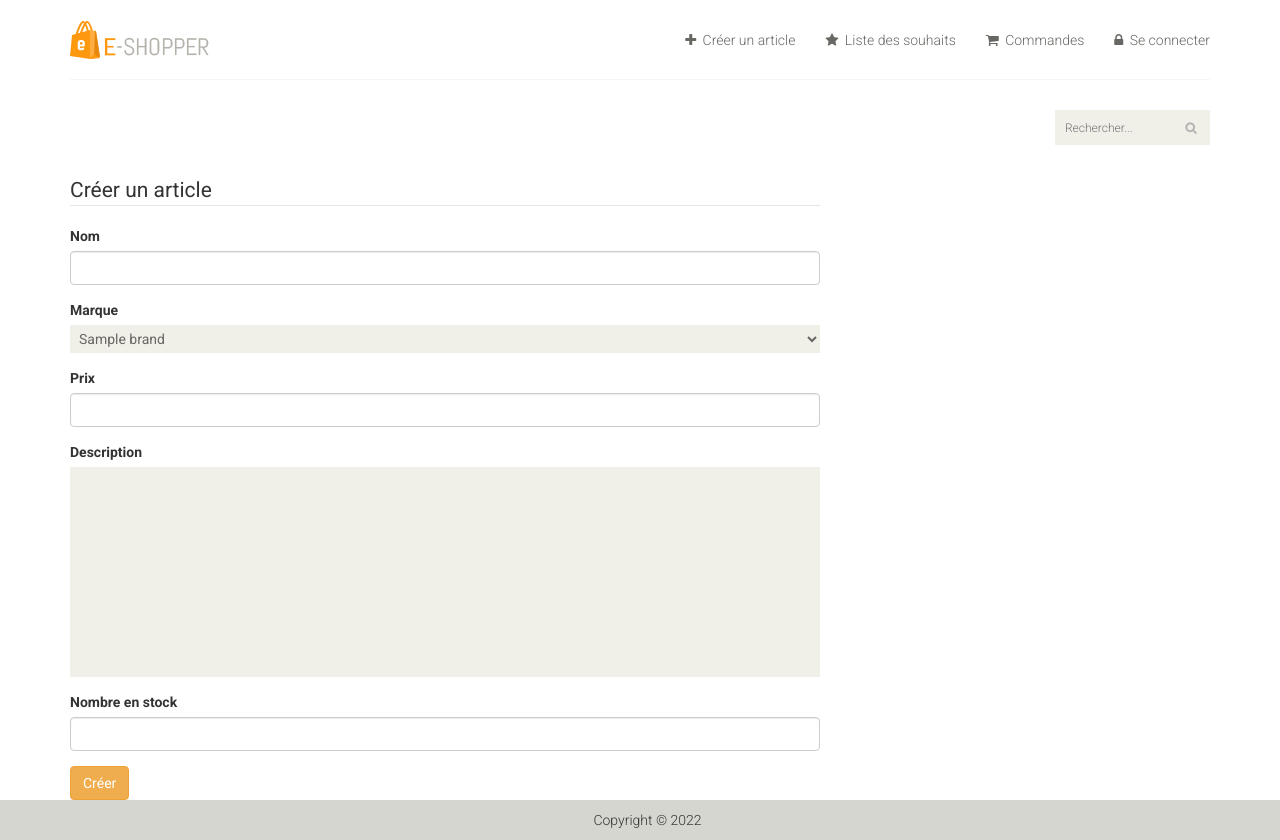
After one commit to mandresyrabenja/e-commerce, a CodeIgniter app: page /e-commerce/product/createProductForm in a window 1280 px wide. The commit adds this page. Run offline with CodeIgniter, Linux system fonts and the light colour scheme; the visitor is signed in with stand-in values (Sample User, id 1); tables that the repository leaves empty or names only in its code hold one stand-in row (values such as "Sample post").

Commit message:
feat: add create product form

```diff
--- a/application/controllers/Admin.php
+++ b/application/controllers/Admin.php
@@ -23,7 +23,7 @@ class Admin extends CI_Controller
 		if($this->admin->isValidLogin($this->input->post('login'), $this->input->post('password'))) {
             $adminId = $this->admin->getAdminId($this->input->post('login'))[0]->id;
             $this->session->set_userdata('adminId', $adminId);
-            redirect('createArticleForm');
+            redirect('product/createProductForm');
         } else {
             $data['error'] = true;
             $this->load->view('backoffice/login', $data);
--- /dev/null
+++ b/application/controllers/Product.php
@@ -0,0 +1,23 @@
+<?php
+defined('BASEPATH') OR exit('No direct script access allowed');
+
+class Product extends CI_Controller
+{
+
+    function __construct()
+    {
+        parent::__construct();
+        $this->load->model('product_model', 'product');
+    }
+
+    public function createProductForm()
+	{
+        if($this->session->userdata('adminId') == null) {
+            redirect('admin/login');
+        }
+        $data['brands'] = $this->product->findAllProductBrands();
+        $data['page'] = $this->load->view('backoffice/createProduct', $data, true);
+
+		$this->load->view('backoffice/template', $data);
+	}
+}
--- /dev/null
+++ b/application/models/Product_model.php
@@ -0,0 +1,11 @@
+<?php
+defined('BASEPATH') OR exit('No direct script access allowed');
+
+class Product_model extends CI_Model
+{
+
+    public function findAllProductBrands() {
+        return $this->db->get('brand')->result();
+    }
+
+}
--- /dev/null
+++ b/application/views/backoffice/createProduct.php
@@ -0,0 +1,43 @@
+
+<div class="row">
+	<div class="col-sm2"></div>
+	<div class="col-sm-8">
+	<form action="#" method="POST" role="form">
+		<legend>Créer un article</legend>
+
+		<div class="form-group">
+			<label for="name">Nom</label>
+			<input type="text" class="form-control" id="name" name="name" required>
+		</div>
+		<div class="form-group">
+			<label for="brand">Marque</label>
+			<select name="brand" id="brand" required>
+				<?php if(isset($brands) && !empty($brands)) :
+					foreach($brands as $brand) :
+				?>
+					<option value="<?= $brand->id ?>"><?= $brand->name ?></option>
+				<?php
+					endforeach;
+					endif;
+				?>
+			</select>
+		</div>
+		<div class="form-group">
+			<label for="price">Prix</label>
+			<input type="number" class="form-control" id="price" name="price" required>
+		</div>
+		<div class="form-group">
+			<label for="description">Description</label>
+			<textarea name="description" id="description" cols="30" rows="10" required></textarea>
+		</div>
+		<div class="form-group">
+			<label for="nb">Nombre en stock</label>
+			<input type="number" class="form-control" id="nb" name="nb" required>
+		</div>
+
+		<button type="submit" class="btn btn-warning">Créer</button>
+	</form>
+
+	</div>
+	<div class="col-sm2"></div>
+</div>
--- a/application/views/backoffice/template.php
+++ b/application/views/backoffice/template.php
@@ -38,7 +38,7 @@
 					<div class="col-sm-8">
 						<div class="shop-menu pull-right">
 							<ul class="nav navbar-nav">
-								<li><a href="#"><i class="fa fa-user"></i> Compte</a></li>
+								<li><a href="<?= site_url('product/createProductForm') ?>"><i class="fa fa-plus"></i> Créer un article</a></li>
 								<li><a href="#"><i class="fa fa-star"></i> Liste des souhaits</a></li>
 								<li><a href="#"><i class="fa fa-shopping-cart"></i> Commandes</a></li>
 								<li><a href="#"><i class="fa fa-lock"></i> Se connecter</a></li>
@@ -72,8 +72,9 @@
 		</div><!--/header-bottom-->
 	</header><!--/header-->
 
-
-	<?= isset($page) ? $page : '' ?>
+	<div class="container">
+		<?php if(isset($page)) echo $page; ?>
+	</div>
 
 	<footer id="footer"><!--Footer-->
 
```
